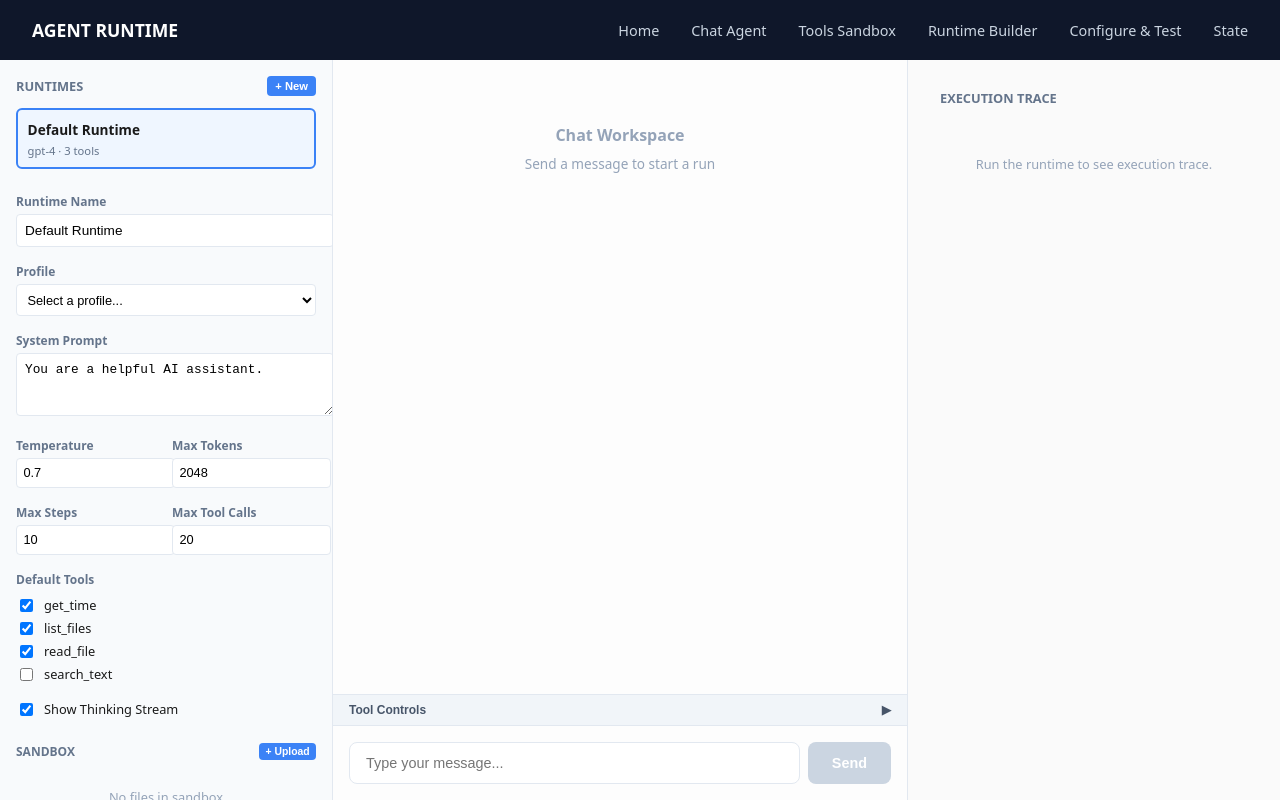
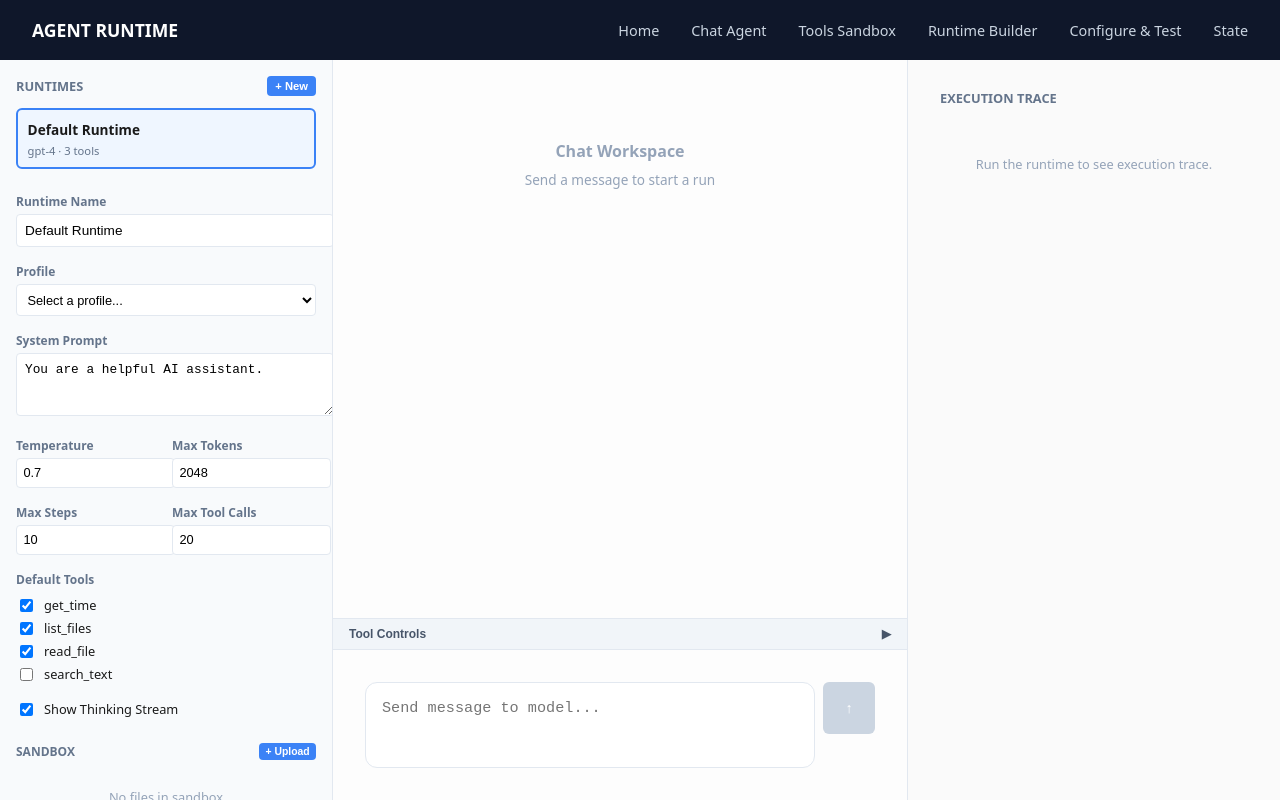
Before and after one commit to alexbakertech/agent-runtime, a Next.js app: page /sandbox/runtime in a window 1280 px wide. Built offline with nearby package versions, Linux system fonts and the light colour scheme.

Commit message:
feat: match chat panel visual style to chat agent and add context button

```diff
--- a/src/app/sandbox/runtime/page.tsx
+++ b/src/app/sandbox/runtime/page.tsx
@@ -480,6 +480,7 @@ function ChatWorkspace({
   showThinking,
   thinking,
   canSubmit,
+  contextSnapshots,
 }: {
   messages: Array<{ role: 'user' | 'assistant'; content: string }>;
   input: string;
@@ -492,8 +493,10 @@ function ChatWorkspace({
   showThinking: boolean;
   thinking: string;
   canSubmit: boolean;
+  contextSnapshots: Record<number, string>;
 }) {
   const messagesEndRef = useRef<HTMLDivElement>(null);
+  const [viewingSnapshotIndex, setViewingSnapshotIndex] = useState<number | null>(null);
 
   useEffect(() => {
     messagesEndRef.current?.scrollIntoView({ behavior: 'smooth' });
@@ -501,51 +504,100 @@ function ChatWorkspace({
 
   return (
     <div style={{ display: 'flex', flexDirection: 'column', height: '100%' }}>
-      <div style={{ flex: 1, overflowY: 'auto', padding: '1rem' }}>
+      <div style={{ flex: 1, overflowY: 'auto', padding: '2rem' }}>
+        <div style={{ maxWidth: '700px', margin: '0 auto' }}>
           {messages.length === 0 ? (
             <div style={{ textAlign: 'center', padding: '3rem', color: '#94a3b8' }}>
               <div style={{ fontSize: '1rem', fontWeight: 600, marginBottom: '0.5rem' }}>Chat Workspace</div>
               <div style={{ fontSize: '0.85rem' }}>Send a message to start a run</div>
             </div>
           ) : (
-          <div style={{ display: 'flex', flexDirection: 'column', gap: '1rem' }}>
-            {messages.map((msg, i) => (
-              <div
-                key={i}
-                style={{
+            <div style={{ display: 'flex', flexDirection: 'column', gap: '2.5rem' }}>
+              {messages.map((msg, i) => {
+                const isUser = msg.role === 'user';
+                const showSnapshot = viewingSnapshotIndex === i;
+
+                return (
+                  <div key={i} style={{ display: 'flex', gap: '1rem', alignItems: 'flex-start' }}>
+                    <div style={{
+                      backgroundColor: isUser ? '#3b82f6' : '#1e293b',
+                      color: 'white',
+                      width: '24px',
+                      height: '24px',
+                      borderRadius: '4px',
                       display: 'flex',
-                  flexDirection: 'column',
-                  alignItems: msg.role === 'user' ? 'flex-end' : 'flex-start',
-                }}
+                      alignItems: 'center',
+                      justifyContent: 'center',
+                      fontWeight: 800,
+                      fontSize: '0.65rem',
+                      flexShrink: 0,
+                      marginTop: '4px'
+                    }}>
+                      {isUser ? 'U' : 'AI'}
+                    </div>
+                    <div style={{ flex: 1 }}>
+                      <div style={{
+                        whiteSpace: 'pre-wrap',
+                        lineHeight: 1.6,
+                        fontSize: '0.95rem',
+                        color: '#334155'
+                      }}>
+                        {msg.content}
+                      </div>
+
+                      <div style={{ display: 'flex', gap: '0.5rem', alignItems: 'flex-start', marginTop: '0.5rem' }}>
+                        {isUser && contextSnapshots[i] && (
+                          <button
+                            onClick={() => setViewingSnapshotIndex(showSnapshot ? null : i)}
+                            style={{ fontSize: '0.65rem', color: '#3b82f6', background: 'none', border: '1px solid #bfdbfe', borderRadius: '4px', padding: '0.2rem 0.4rem', cursor: 'pointer', whiteSpace: 'nowrap' }}
                           >
+                            {showSnapshot ? 'HIDE CONTEXT' : 'VIEW CONTEXT'}
+                          </button>
+                        )}
+                      </div>
+
+                      {showSnapshot && isUser && contextSnapshots[i] && (
+                        <div style={{ marginTop: '1rem', padding: '1rem', backgroundColor: '#f8fafc', border: '1px solid #e2e8f0', borderRadius: '8px' }}>
+                          <div style={{ fontSize: '0.7rem', fontWeight: 700, color: '#64748b', marginBottom: '0.5rem', textTransform: 'uppercase' }}>Turn Context Snapshot:</div>
+                          <pre style={{ margin: 0, whiteSpace: 'pre-wrap', fontSize: '0.8rem', fontFamily: 'monospace', color: '#475569' }}>
+                            {contextSnapshots[i]}
+                          </pre>
+                        </div>
+                      )}
+                    </div>
+                  </div>
+                );
+              })}
+
+              {showThinking && thinking && (
+                <div style={{ display: 'flex', gap: '1rem', alignItems: 'flex-start' }}>
+                  <div style={{
+                    backgroundColor: '#1e293b',
+                    color: 'white',
+                    width: '24px',
+                    height: '24px',
+                    borderRadius: '4px',
+                    display: 'flex',
+                    alignItems: 'center',
+                    justifyContent: 'center',
+                    fontWeight: 800,
+                    fontSize: '0.65rem',
+                    flexShrink: 0,
+                    marginTop: '4px'
+                  }}>
+                    AI
+                  </div>
                   <div
                     style={{
-                    maxWidth: '80%',
+                      flex: 1,
+                      whiteSpace: 'pre-wrap',
+                      lineHeight: 1.6,
+                      fontSize: '0.95rem',
+                      color: '#78350f',
+                      fontStyle: 'italic',
+                      backgroundColor: '#fef3c7',
                       padding: '0.75rem 1rem',
-                    borderRadius: '12px',
-                    backgroundColor: msg.role === 'user' ? '#3b82f6' : '#f1f5f9',
-                    color: msg.role === 'user' ? '#fff' : '#1a1a1a',
-                    fontSize: '0.9rem',
-                    whiteSpace: 'pre-wrap',
-                  }}
-                >
-                  {msg.content}
-                </div>
-              </div>
-            ))}
-
-            {showThinking && thinking && (
-              <div style={{ display: 'flex', flexDirection: 'column', alignItems: 'flex-start' }}>
-                <div
-                  style={{
-                    maxWidth: '80%',
-                    padding: '0.75rem 1rem',
-                    borderRadius: '12px',
-                    backgroundColor: '#fef3c7',
-                    color: '#78350f',
-                    fontSize: '0.85rem',
-                    fontStyle: 'italic',
-                    whiteSpace: 'pre-wrap',
+                      borderRadius: '8px',
                     }}
                   >
                     💭 {thinking}
@@ -556,6 +608,7 @@ function ChatWorkspace({
               <div ref={messagesEndRef} />
             </div>
           )}
+        </div>
       </div>
 
       <CollapsibleSection title="Tool Controls" defaultExpanded={false}>
@@ -575,40 +628,50 @@ function ChatWorkspace({
         </div>
       </CollapsibleSection>
 
-      <div style={{ padding: '1rem', borderTop: '1px solid #e2e8f0' }}>
+      <div style={{ padding: '2rem', borderTop: '1px solid #e2e8f0' }}>
+        <div style={{ maxWidth: '700px', margin: '0 auto' }}>
           <div style={{ display: 'flex', gap: '0.5rem' }}>
-          <input
-            type="text"
+            <textarea
               value={input}
               onChange={(e) => onInputChange(e.target.value)}
-            onKeyDown={(e) => e.key === 'Enter' && !e.shiftKey && canSubmit && onSubmit()}
-            placeholder="Type your message..."
+              onKeyDown={(e) => { if (e.key === 'Enter' && !e.shiftKey) { e.preventDefault(); if (canSubmit) onSubmit(); } }}
+              placeholder="Send message to model..."
               disabled={isRunning}
+              rows={1}
               style={{
                 flex: 1,
-              padding: '0.75rem 1rem',
+                padding: '1rem',
                 border: '1px solid #e2e8f0',
-              borderRadius: '8px',
-              fontSize: '0.9rem',
-              backgroundColor: '#fff',
+                borderRadius: '12px',
+                fontSize: '0.95rem',
+                backgroundColor: isRunning ? '#f8fafc' : '#fff',
+                resize: 'none',
+                outline: 'none',
+                minHeight: '52px',
               }}
             />
             <button
               onClick={onSubmit}
               disabled={!canSubmit || isRunning}
               style={{
-              padding: '0.75rem 1.5rem',
-              backgroundColor: !canSubmit || isRunning ? '#cbd5e1' : '#10b981',
+                padding: '0 1rem',
+                backgroundColor: !canSubmit || isRunning ? '#cbd5e1' : '#0f172a',
                 color: '#fff',
                 border: 'none',
-              borderRadius: '8px',
+                borderRadius: '6px',
                 fontSize: '0.9rem',
                 fontWeight: 600,
                 cursor: !canSubmit || isRunning ? 'not-allowed' : 'pointer',
+                width: '52px',
+                height: '52px',
+                display: 'flex',
+                alignItems: 'center',
+                justifyContent: 'center',
               }}
             >
-            {isRunning ? 'Running...' : 'Send'}
+              ↑
             </button>
+          </div>
         </div>
       </div>
     </div>
@@ -723,6 +786,7 @@ export default function RuntimeBuilder() {
   const [thinking, setThinking] = useState('');
   const [activeToolsOverride, setActiveToolsOverride] = useState<string[]>([]);
   const [sandboxFiles, setSandboxFiles] = useState<FileEntry[]>([]);
+  const [contextSnapshots, setContextSnapshots] = useState<Record<number, string>>({});
 
   const runState = runtime.runState;
   const activeRuntime = runtime.activeRuntimeId ? runtime.runtimes[runtime.activeRuntimeId] : null;
@@ -875,6 +939,15 @@ export default function RuntimeBuilder() {
     };
 
     updateRuntime({ runState: newRunState });
+
+    // Generate context snapshot for user message
+    const contextSnapshot = `System: ${activeRuntime.systemPrompt}
+
+Available tools: ${effectiveActiveTools.join(', ')}
+
+User: ${userInput}`;
+    const msgIndex = runState?.messages?.length || 0;
+    setContextSnapshots({ [msgIndex]: contextSnapshot });
 
     // Ingest phase
     setCurrentPhase('ingest');
@@ -1029,6 +1102,7 @@ export default function RuntimeBuilder() {
           showThinking={!!activeRuntime?.displayConfig.showThinking}
           thinking={thinking}
           canSubmit={canSubmit}
+          contextSnapshots={contextSnapshots}
         />
       </main>
 
```
Lines whose indentation alone changed are shown as unchanged.
